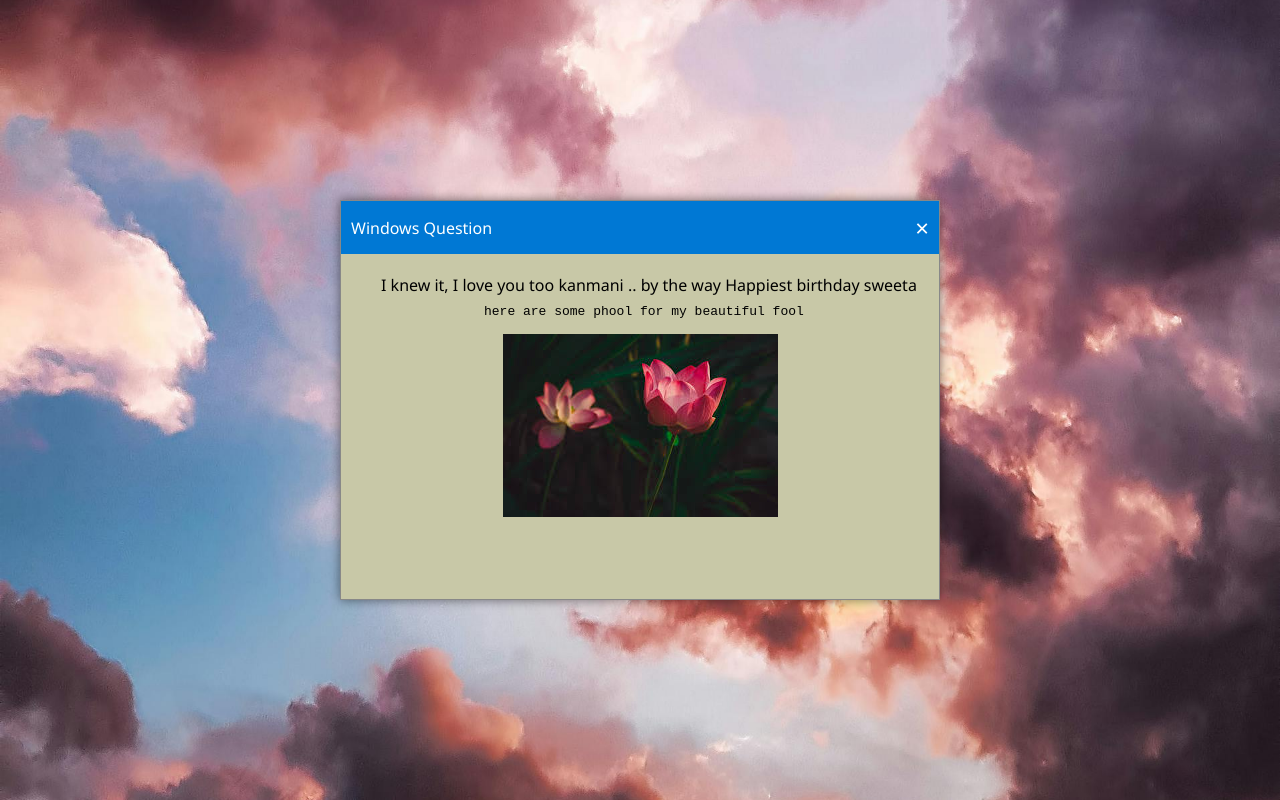
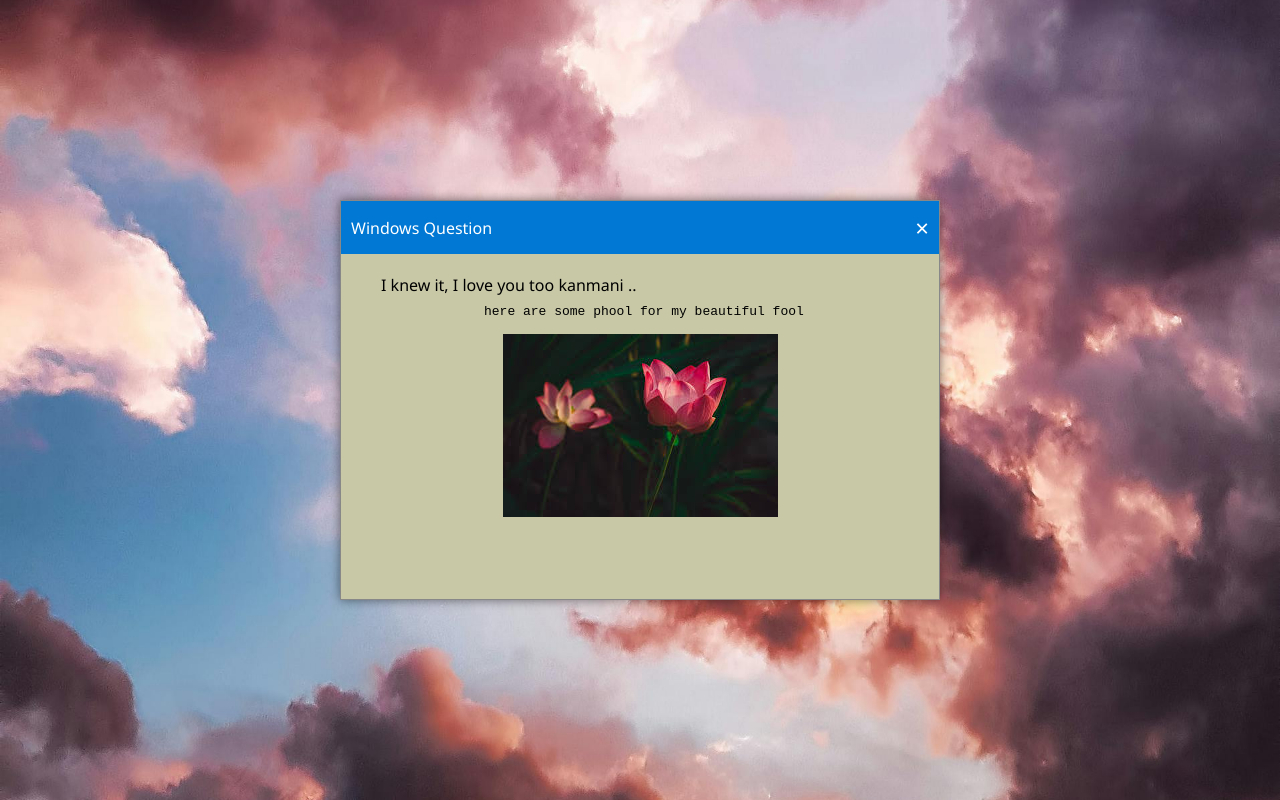
Before and after one commit to akhand2210093/windows-pop-up, a plain HTML site: page yes.html in a window 1280 px wide. Drawn offline with Linux system fonts and the light colour scheme.

Commit message:
modifications

```diff
--- a/yes.html
+++ b/yes.html
@@ -14,7 +14,7 @@
                 <span class="close">&times;</span>
             </div>
             <div class="modal-content">
-                <p>I knew it, I love you too kanmani .. by the way Happiest birthday sweeta
+                <p>I knew it, I love you too kanmani ..
                     <pre>
                        <br><br> here are some phool for my beautiful fool
                     </pre>
```
